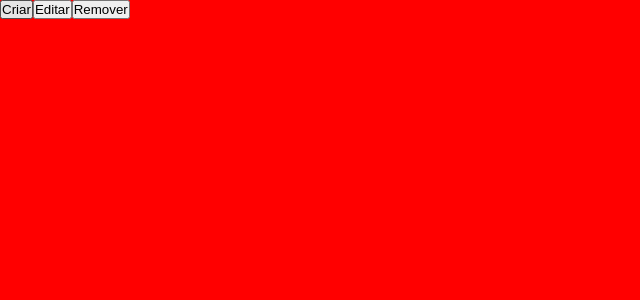
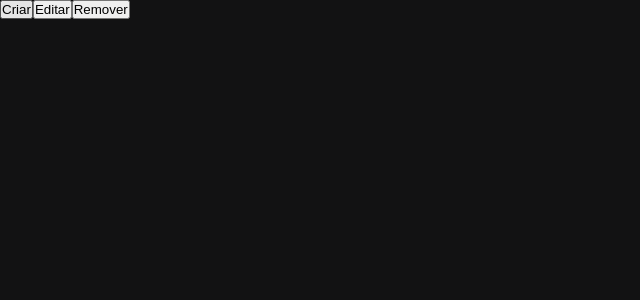
Before and after one commit to AlissonFA/rockeseat-fullstack, a React (Vite) app in the folder 10-react/classroom/: page / in a window 1280 px wide. Shown: the top 300 px of the page, without its empty margins (0-640 px from the left). Built offline with nearby package versions, Linux system fonts and the light colour scheme.

Commit message:
Estilos globais em React

```diff
--- a/10-react/classroom/src/App.tsx
+++ b/10-react/classroom/src/App.tsx
@@ -1,3 +1,5 @@
+import "./global.css"
+
 import { Button } from "./components/button";
 
 import "./styles.css";
--- /dev/null
+++ b/10-react/classroom/src/global.css
@@ -0,0 +1,9 @@
+* {
+  margin: 0;
+  padding: 0;
+  box-sizing: border-box;
+}
+
+body {
+  background-color: #121213;
+}
--- a/10-react/classroom/src/styles.css
+++ b/10-react/classroom/src/styles.css
@@ -1,12 +1,4 @@
-* {
-  margin: 0;
-  padding: 0;
-  box-sizing: border-box;
-}
-
 .container {
-  background-color: red;
-
   width: 100%;
   height: 100vh;
 }
```
